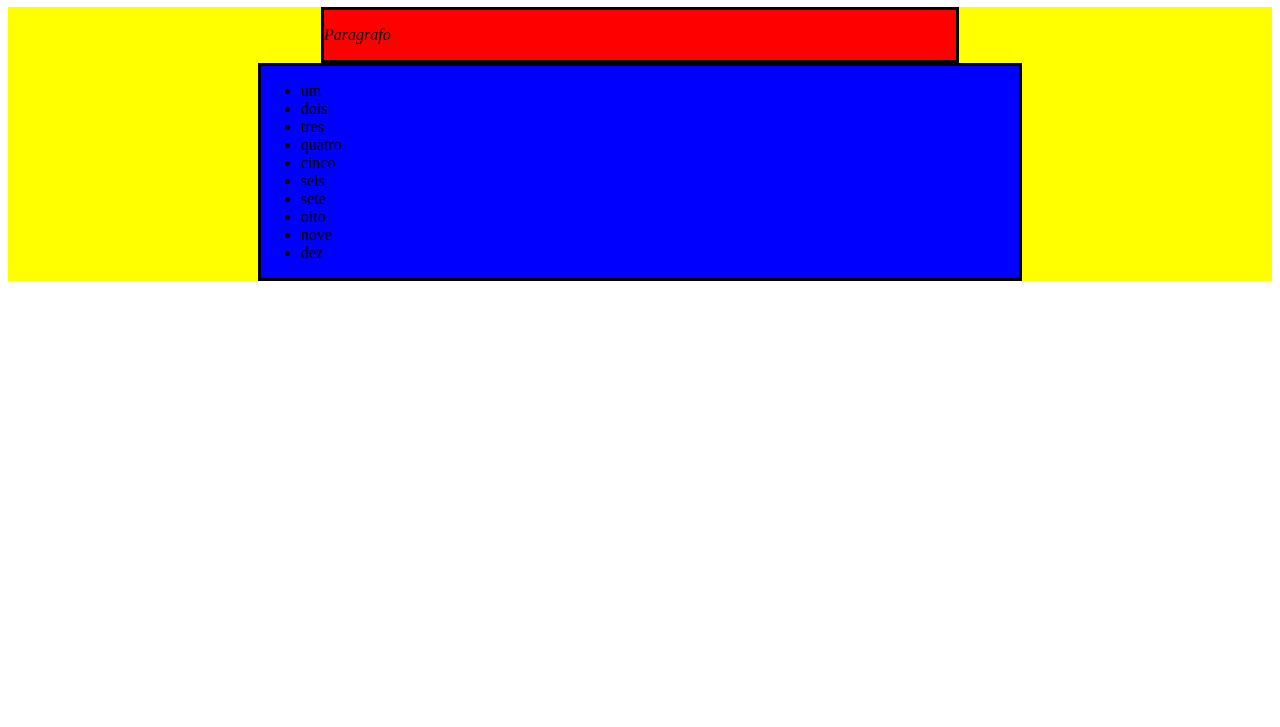
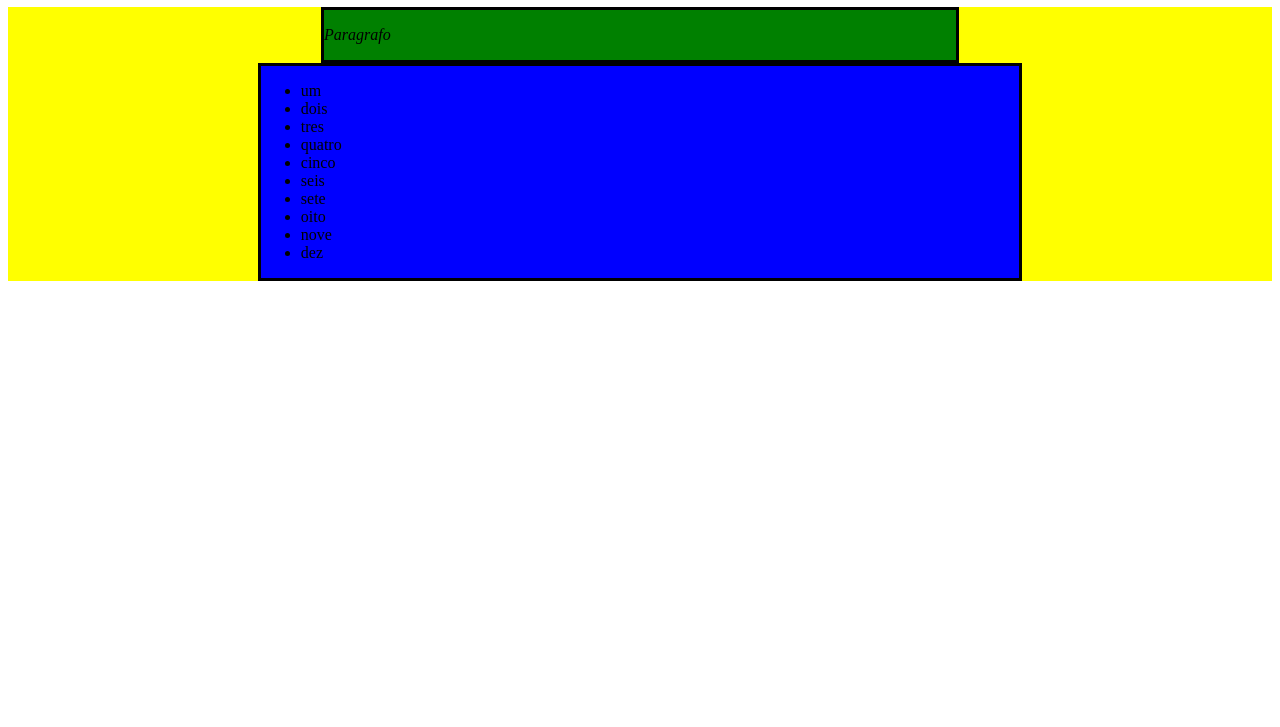
Before and after one commit to EsdrasThiago/Trybe-Exercicios, a plain HTML site: page fundamentos/bloco5/dia-2-javascript-trabalhando-com-elementos/exercicio.html in a window 1280 px wide. Shown: the part 73-800 px from the top of the page. Drawn offline with Linux system fonts and the light colour scheme.

Commit message:
Exercicio 5(14)

```diff
--- a/fundamentos/bloco5/dia-2-javascript-trabalhando-com-elementos/exercicio.html
+++ b/fundamentos/bloco5/dia-2-javascript-trabalhando-com-elementos/exercicio.html
@@ -128,6 +128,8 @@
     principal.removeChild(secaoLeft)
     //13
     secaoRight.style.marginRight = 'auto'
+    //14
+    secao.style.backgroundColor = 'green'
     </script>
   </body>
 </html>
```
